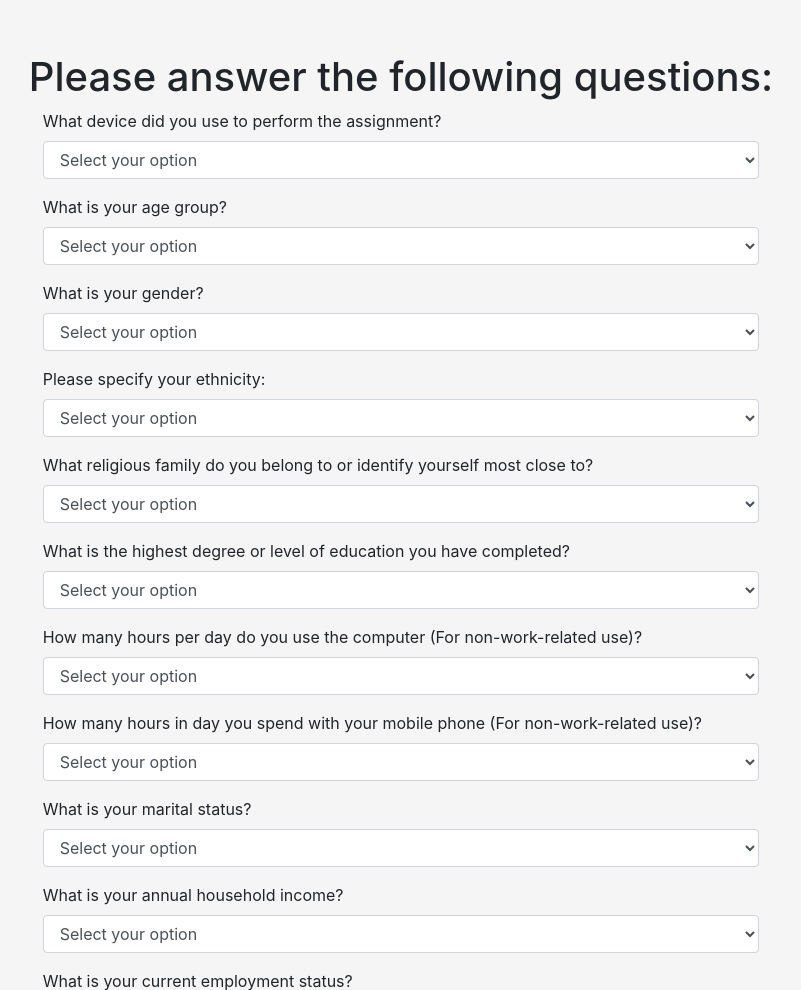
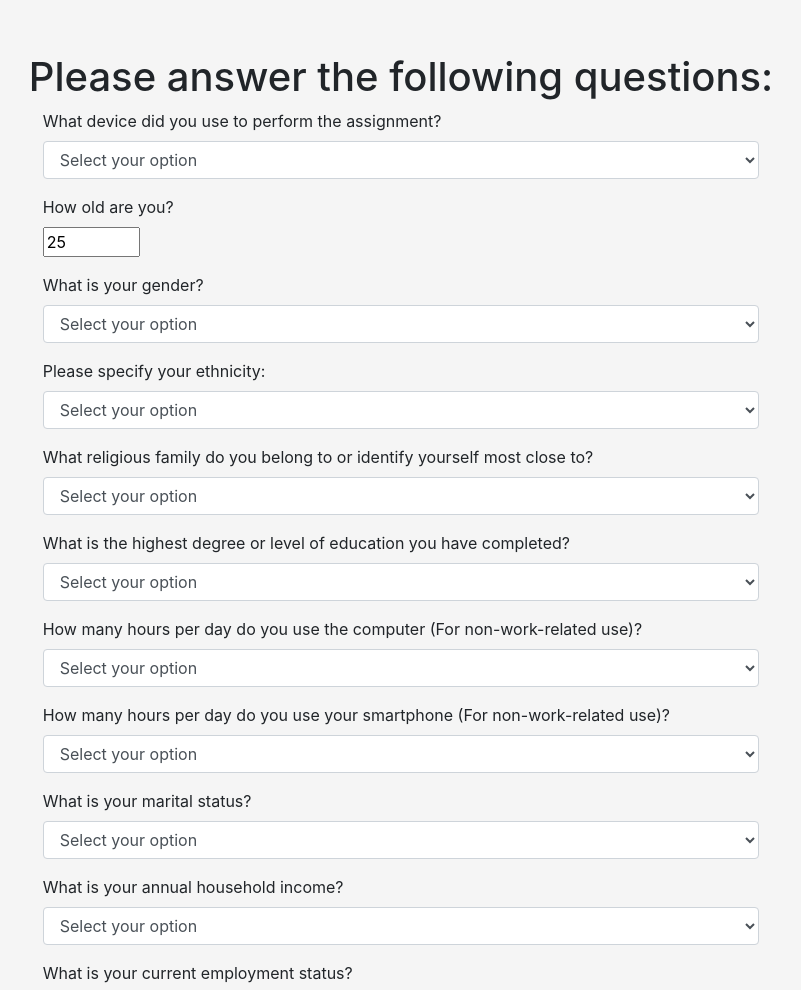
Before and after one commit to svetasokhina/DatingProject, a Flask app: template templates/questions.html in a window 1280 px wide. Shown: the part 169-1159 px from the top of the page, without its empty margins (239-1040 px from the left). Run offline with Flask 2, Linux system fonts and the light colour scheme; the template is opened without the code that fills it, so the values that code supplies are empty; some libraries are stand-ins or nearby versions.

Commit message:
dev vs dep

```diff
--- a/templates/agreement.html
+++ b/templates/agreement.html
@@ -51,7 +51,7 @@
 3. You can withdraw your participation at any time or refuse to answer any question; however, participants who will not complete the required tasks and reach the completion page will not receive credit for their participation.<br><br>
 4. Upon completion of the experiment, you will reach a completion page in which you will receive a verification code. This code will verify that you completed the experiment in Amazon Mechanical Turk so that you will receive credit for this task. <br><br>
 5. Confidentiality as to the identity of each participant is guaranteed. It is impossible to connect between the personal details of the participant and the answers and data provided during the experiment.<br><br>
-6. There is no time limit for completing the experiment, which should take about 20 minutes. <br><br>
+6. There is no time limit for completing the experiment, which should take about 15 minutes. <br><br>
 7. The experiment has been approved by Ben-Gurion University’s ethics committee.<br><br>
 8. You can raise any question about the experiment by sending an email to  sokhinas@post.bgu.ac.il <br><br>
 9. Please check one of the following boxes:<br><br>
--- a/templates/questions.html
+++ b/templates/questions.html
@@ -55,26 +55,18 @@
             <label for="question1">What device did you use to perform the assignment?</label>
             <select class="form-control" id="question1" >
                 <option value="" disabled selected>Select your option</option>
-                <option>Private Computer</option>
-                <option>Tablet</option>
-                <option>Mobile</option>
+                <option>Personal Computer (PC) </option>
+                <option>Smartphone</option>
             </select>
             </div>
 
 
             <div class="form-group">
-             <label for="question2">What is your age group?</label>
-             <select class="form-control" id="question2">
-             <option value="" disabled selected>Select your option</option>
-               <option>Under 20 years old</option>
-            <option>20-30 years old</option>
-            <option>30-40 years old</option>
-             <option>40-50 years old</option>
-               <option>50-60 years old</option>
-               <option>60-70 years old</option>
-               <option>Above 70 years old</option>
-             </select>
+             <label for="question2">How old are you? </label><br>
+              <input type="number" id="question2" value="25" min="18" max="100" >
              </div>
+
+
 
               <div class="form-group">
                 <label for="question3">What is your gender?</label>
@@ -147,7 +139,7 @@
       </div>
 
       <div class="form-group">
-        <label for="question8">How many hours in day you spend with your mobile phone (For non-work-related use)?</label>
+        <label for="question8">How many hours per day do you use your smartphone (For non-work-related use)?</label>
         <select class="form-control" id="question8">
         <option value="" disabled selected>Select your option</option>
         <option>Less than 1 hour</option>
@@ -435,11 +427,11 @@
 </form>
 
 <form class="likert_q" action="">
-        <label class="statement">Rate the degree of light around you  </label>
+        <label class="statement">Rate the degree of darkness around you  </label>
         <ul class='likert'>
           <li>
             <input type="radio" name="likert8" value="1">
-            <label>1 <br>Very Dark</label>
+            <label>1 <br>Not Dark At All</label>
           </li>
           <li>
             <input type="radio" name="likert8" value="2">
@@ -462,7 +454,7 @@
           </li>
           <li>
             <input type="radio" name="likert8" value="7">
-            <label>7<br>Not Dark At All </label>
+            <label>7<br>Very Dark</label>
           </li>
         </ul>
 </form>
```
Also changed, not shown: templates/instructions.html (+7 -7 lines).
